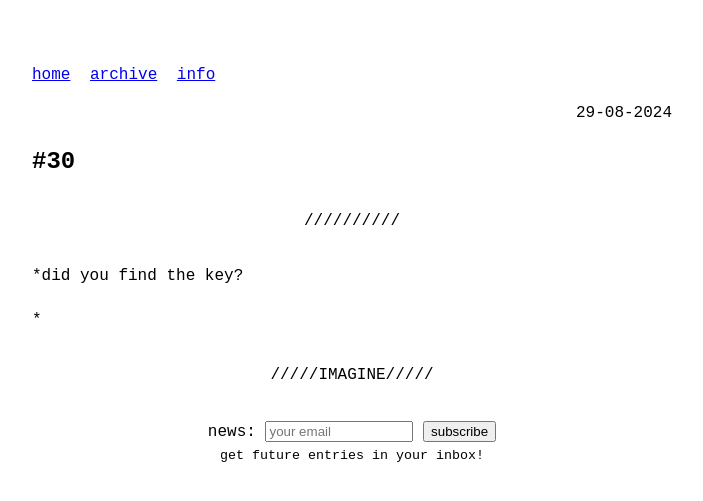
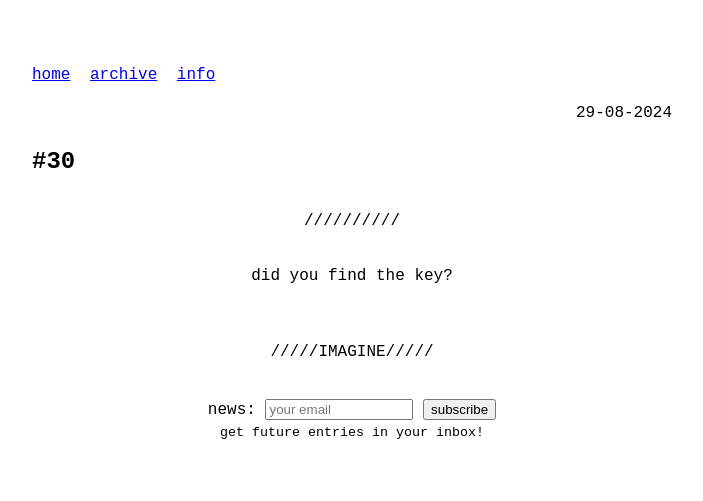
Before and after one commit to odaniloluna/odaniloluna.github.io, a Jekyll site: the page built from _posts/2024-08-29-#30.md, in a window 1280 px wide. Shown: the top 501 px of the page, without its empty margins (288-991 px from the left). Built offline with Jekyll 4.4.1, drawn with Linux system fonts in a browser that asks for light colours.

Commit message:
Update 2024-08-29-#30.md

```diff
--- a/_posts/2024-08-29-#30.md
+++ b/_posts/2024-08-29-#30.md
@@ -4,8 +4,7 @@ title: #30
 slug: #30
 ---
 ---
-<p class="description" style="text-align: justify;">
-*did you find the key?
+<p class="description" style="text-align: center;">
+did you find the key?
 <br>
 <br>
-*
```
